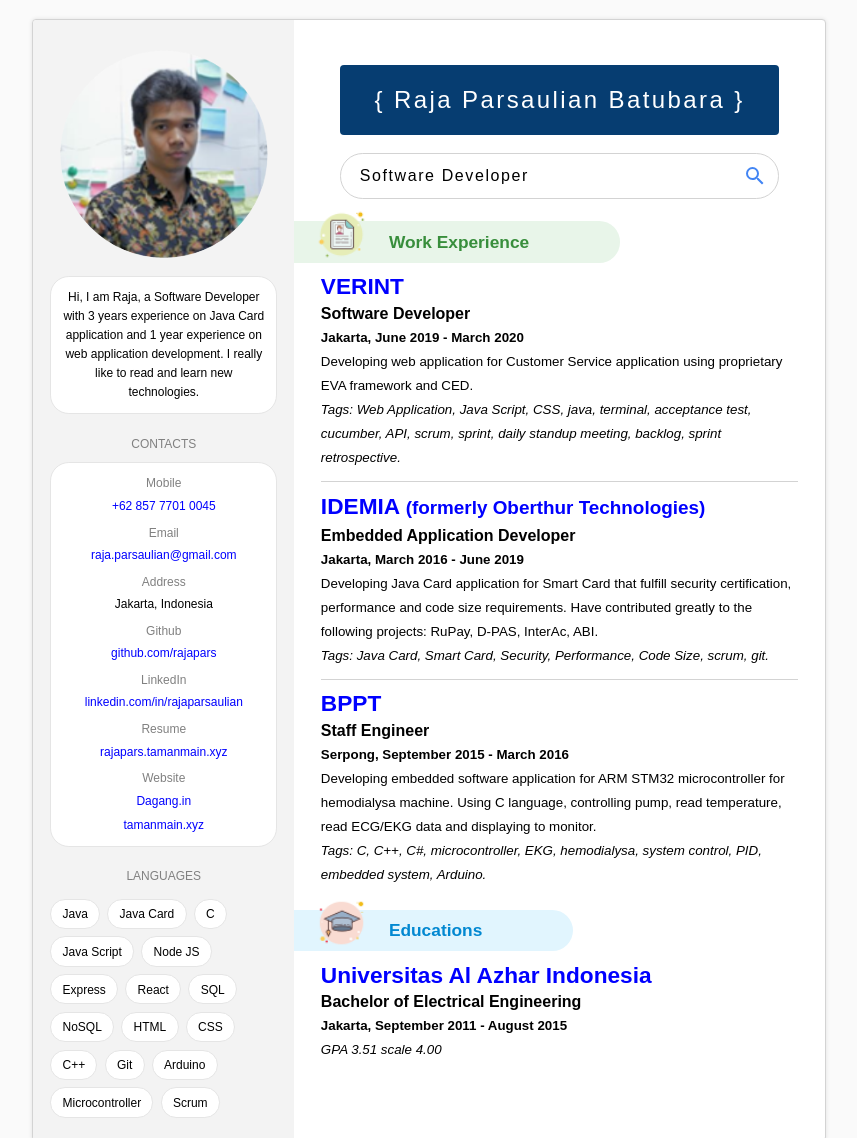
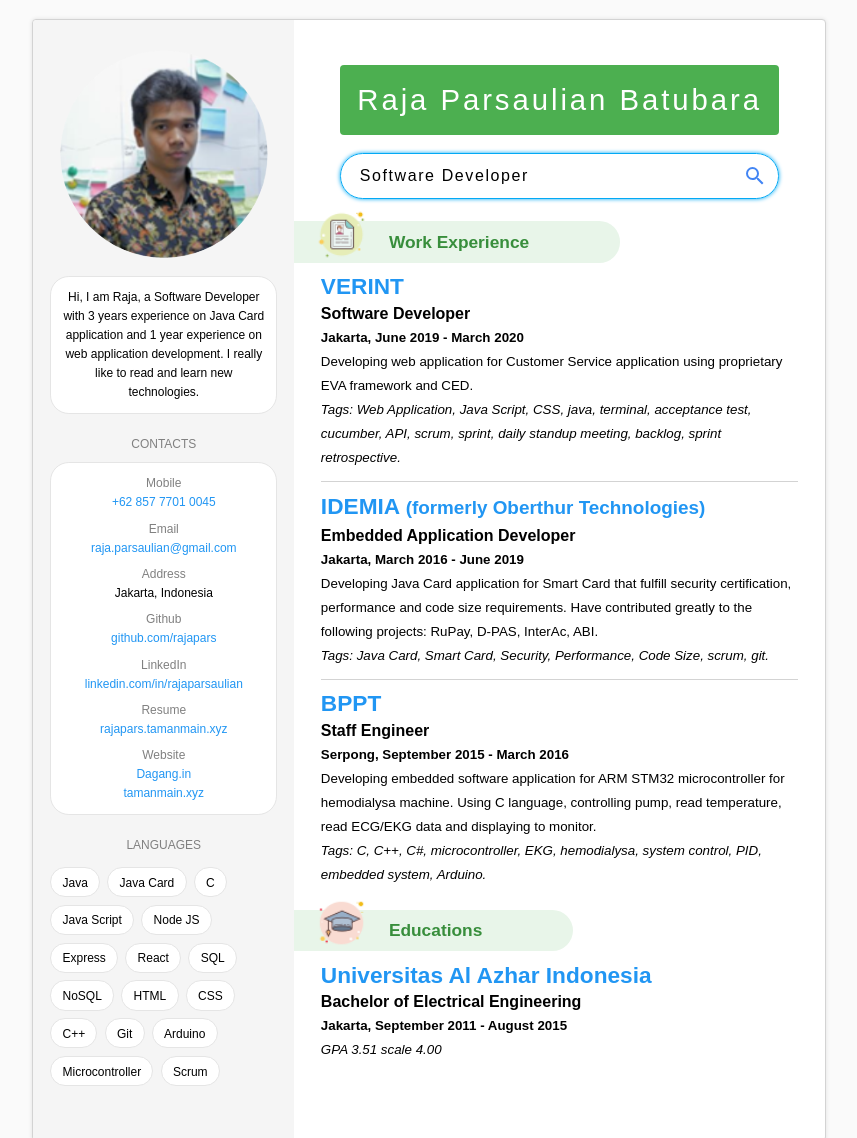
Before and after one commit to rajapars/rajapars.github.io, a plain HTML site: page index.html in a window 1280 px wide. Shown: the top 1138 px of the page, without its empty margins (211-1068 px from the left). Drawn offline with Linux system fonts and the light colour scheme.

Commit message:
UPDATE Color

```diff
--- a/index.html
+++ b/index.html
@@ -44,7 +44,7 @@
           <a href="http://www.dagang.in" target="_blank">
             Dagang.in
           </a>
-          <div style="height: 5px;"></div>
+          <div></div>
           <a href="http://www.tamanmain.xyz" target="_blank">
             tamanmain.xyz
           </a>
@@ -72,7 +72,7 @@
       </div>
       <div class="contents">
         <div class="name">
-          { Raja Parsaulian Batubara }
+          Raja Parsaulian Batubara
         </div>
         <div class="title">
           Software Developer<span class="blink">|</span>
@@ -142,10 +142,7 @@
           PID, embedded system, Arduino.
         </i>
 
-        <div
-          class="content-title"
-          style="background-color: #e1f5fe; color: #0288d1;"
-        >
+        <div class="content-title">
           <img src="images/graduation_cap.png" alt="" />
           <span>Educations</span>
         </div>
--- a/style.css
+++ b/style.css
@@ -11,7 +11,7 @@
 }
 a {
   text-decoration: none;
-  color: blue;
+  color: #2196f3;
 }
 
 /* Page Format */
@@ -76,7 +76,7 @@
   width: 33%;
   height: 100%;
   text-align: center;
-  background-color: #f3f3f3;
+  background-color: #f5f5f5;
   font-size: 9pt;
 }
 .img-circle {
@@ -98,7 +98,7 @@
   color: Grey;
 }
 .summary-title {
-  padding: 2mm 12mm 1mm 12mm;
+  padding: 2mm 12mm 0 12mm;
   color: Grey;
 }
 .details-skill {
@@ -127,11 +127,11 @@
   line-height: 1.5rem;
 }
 .contents > .name {
-  background-color: #063d71;
+  background-color: #4caf50;
   color: white;
   margin: 5mm;
   padding: 6mm 1mm;
-  font-size: 18pt;
+  font-size: 22pt;
   font-weight: 300;
   letter-spacing: 0.1em;
   text-align: center;
@@ -140,13 +140,14 @@
 }
 .contents > .title {
   margin: 5mm;
-  border: 1px solid #d3d3d3;
+  border: 1px solid #03a9f4;
   height: 12mm;
   border-radius: 6mm;
   display: block;
   padding: 2.5mm 3mm 2mm 5mm;
   letter-spacing: 0.1em;
   font-size: 12pt;
+  box-shadow: 0 0 4px 0 #03a9f4;
 }
 .blink {
   animation: 1s linear infinite condemned_blink_effect;
```
